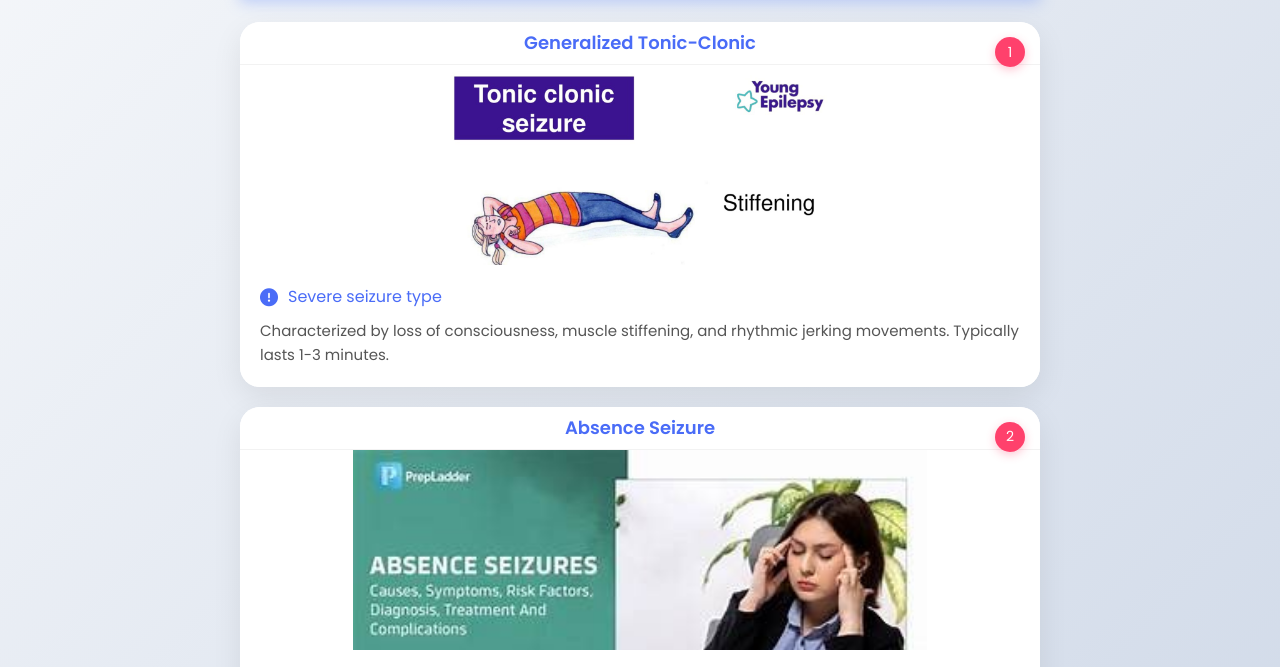
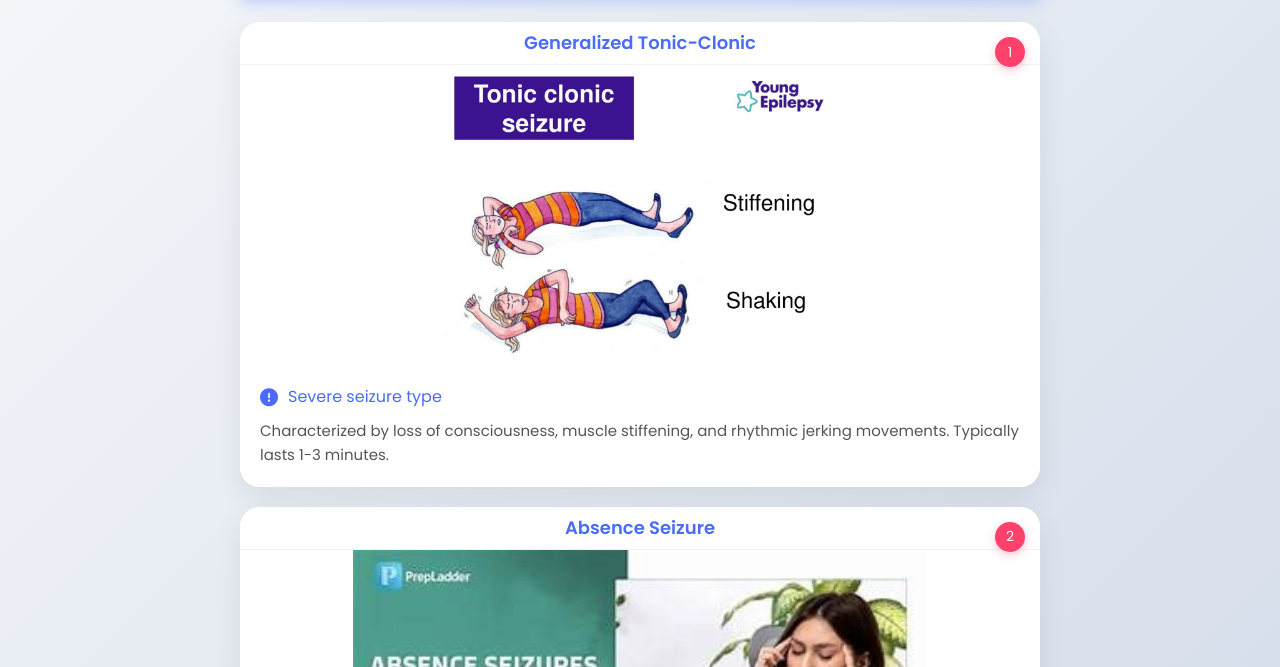
Before and after one commit to Carmel-Abigail-Shirley-Royan/NeuroGuardFE, a plain HTML site: page menu.html in a window 1280 px wide. Shown: the part 121-788 px from the top of the page. Drawn offline with nearby package versions, Linux system fonts and the light colour scheme.

Commit message:
image alignment

```diff
--- a/menu.html
+++ b/menu.html
@@ -132,7 +132,8 @@
         .card-img-container {
             position: relative;
             overflow: hidden;
-            height: 200px;
+            height: auto;
+            width: 100%;
         }
 
         /* .card img {
```
